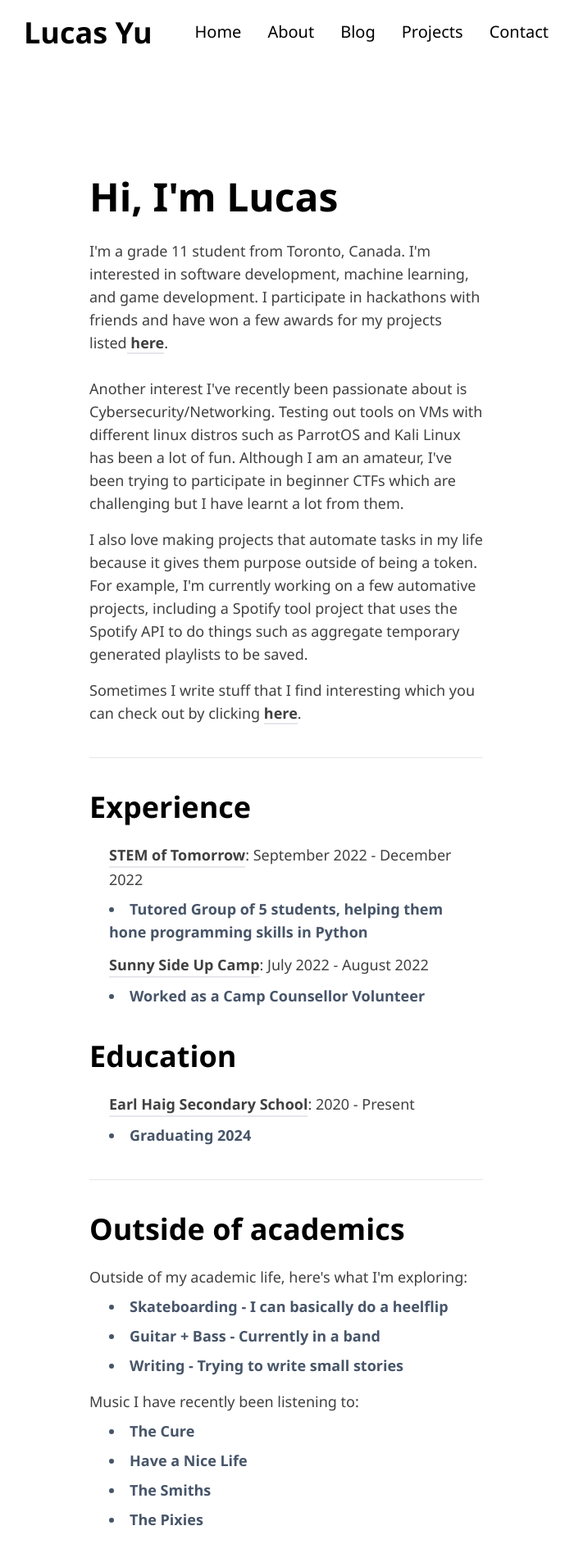
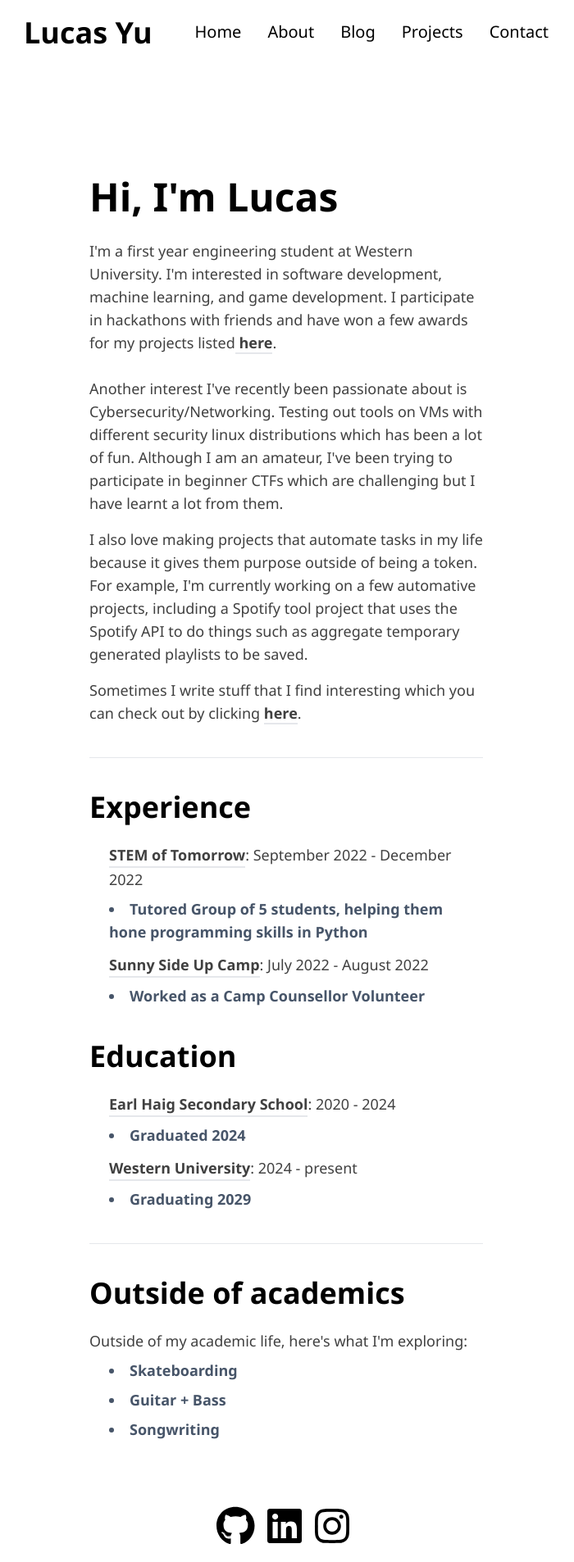
Before and after one commit to loafisgood/lucas-yu, a Next.js app: page /about in a window 1280 px wide. Shown: the top 1906 px of the page at 82% size, without its empty margins (291-991 px from the left). Built offline with nearby package versions, Linux system fonts and the light colour scheme.

Commit message:
Update page.tsx

```diff
--- a/app/about/page.tsx
+++ b/app/about/page.tsx
@@ -8,14 +8,13 @@ export default function About() {
       <div className="mt-7 text-lg text-left">
         <div>
           <p>
-            I&apos;m a grade 11 student from Toronto, Canada.
+            I&apos;m a first year engineering student at Western University.
             I&apos;m interested in software development, machine learning, and game development.
             I participate in hackathons with friends and have won a few awards for my projects listed
             <Link href={"/projects"} className="font-bold cursor-pointer border-b-2"> here</Link>.<br></br><br></br>
             Another interest I&apos;ve recently been passionate about is Cybersecurity/Networking.
-            Testing out tools on VMs with different linux distros such as ParrotOS and Kali Linux has been a lot of fun.
+            Testing out tools on VMs with different security linux distributions which has been a lot of fun.
             Although I am an amateur, I&apos;ve been trying to participate in beginner CTFs which are challenging but I have learnt a lot from them.
-
           </p>
           <p className="mt-4">
             I also love making projects that automate tasks in my life because it gives them purpose outside of being a token.
@@ -57,9 +56,17 @@ export default function About() {
         <ul className="ml-6 mt-6">
           <li className="mt-3">
             <a href="https://www.earlhaig.ca/" target="_blank" rel="noreferrer">
-              <span className="font-bold cursor-pointer border-b-2 text-underline-animation duration-300">Earl Haig Secondary School</span>: 2020 - Present
+              <span className="font-bold cursor-pointer border-b-2 text-underline-animation duration-300">Earl Haig Secondary School</span>: 2020 - 2024
               <ul className="list-disc list-inside">
-                <li className="mt-2 text-slate-600 font-semibold">Graduating 2024</li>
+                <li className="mt-2 text-slate-600 font-semibold">Graduated 2024</li>
+            </ul>
+            </a>
+          </li>
+          <li className="mt-3">
+            <a href="https://www.earlhaig.ca/" target="_blank" rel="noreferrer">
+              <span className="font-bold cursor-pointer border-b-2 text-underline-animation duration-300">Western University </span>: 2024 - present
+              <ul className="list-disc list-inside">
+                <li className="mt-2 text-slate-600 font-semibold">Graduating 2029</li>
             </ul>
             </a>
           </li>
@@ -74,21 +81,11 @@ export default function About() {
         </p>
           <div className="ml-6">
             <ul className="list-disc list-inside text-slate-600 font-semibold">
-                <li className="mt-2">Skateboarding - I can basically do a heelflip</li>
-                <li className="mt-2">Guitar + Bass - Currently in a band</li>
-                <li className="mt-2">Writing       - Trying to write small stories</li>
+                <li className="mt-2">Skateboarding </li>
+                <li className="mt-2">Guitar + Bass </li>
+                <li className="mt-2">Songwriting    </li>
               </ul>
             <div className="flex flex-col text-left align-center">
-              <p className="mt-4 -ml-6">
-                Music I have recently been listening to:
-              </p>
-              <ul className="list-disc list-inside text-slate-600 font-semibold">
-                <li className="mt-2">The Cure</li>
-                <li className="mt-2">Have a Nice Life</li>
-                <li className="mt-2">The Smiths</li>
-                <li className="mt-2">The Pixies</li>
-
-              </ul>
           </div>
         </div>
       </div>
```
